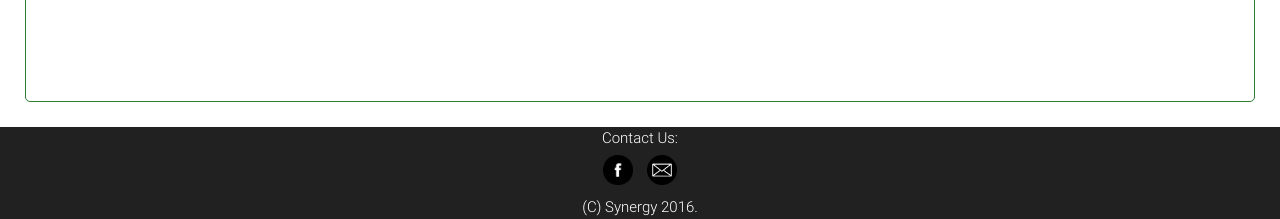
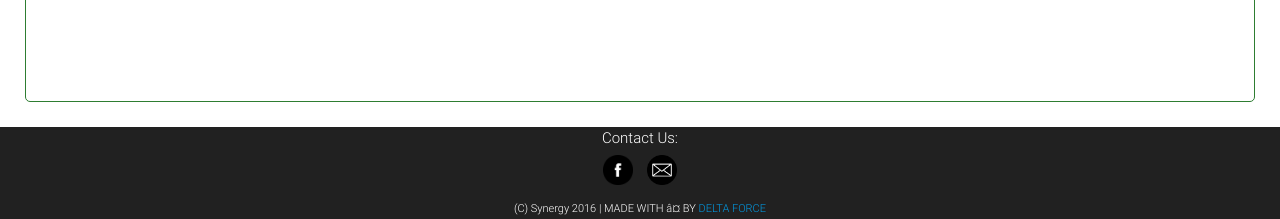
Before and after one commit to synergynitt/Synergy2017, a PHP site: page / in a window 1280 px wide. Shown: the part 4823-5042 px from the top of the page. Run offline with PHP 8.4, Linux system fonts and the light colour scheme; some libraries are stand-ins or nearby versions.

Commit message:
Change Footer

```diff
--- a/css/style.css
+++ b/css/style.css
@@ -131,3 +131,6 @@
 .registration{
   cursor:pointer;
 }
+.copyright{
+  font-size:11px;
+}
--- a/index.html
+++ b/index.html
@@ -838,7 +838,7 @@
       <a href="https://www.facebook.com/synergynitt"><img src="images/fb.png"></a>
       <a href="mailto:synergy2016.nitt@gmail.com"><img src="images/mail.png"></a>
       <br>
-      (C) Synergy 2016.
+      <span class="copyright">(C) Synergy 2016 | MADE WITH ❤ BY <a href="https://www.facebook.com/delta.nit.trichy/">DELTA FORCE</a></span>
     </div>
   </footer>
 
```
